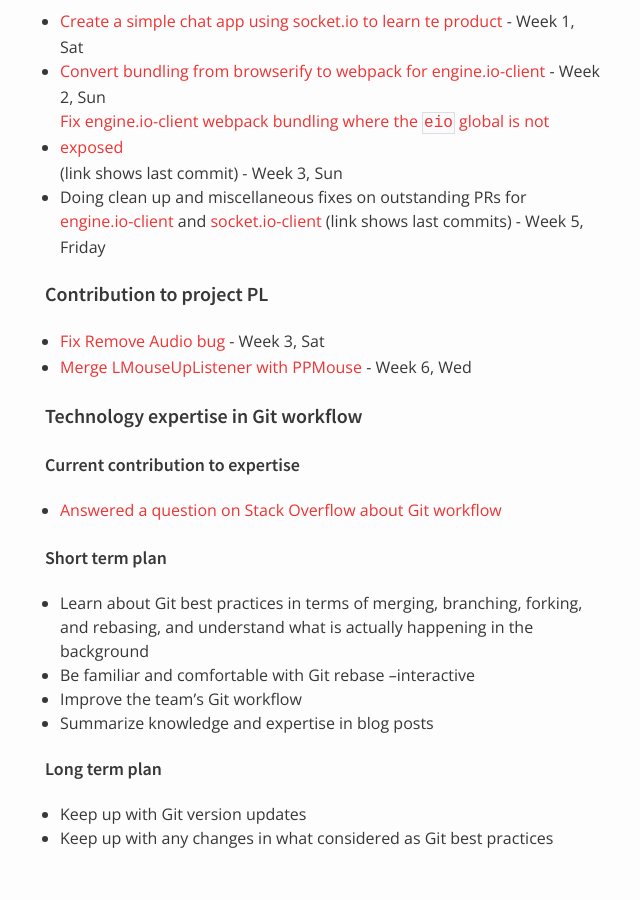
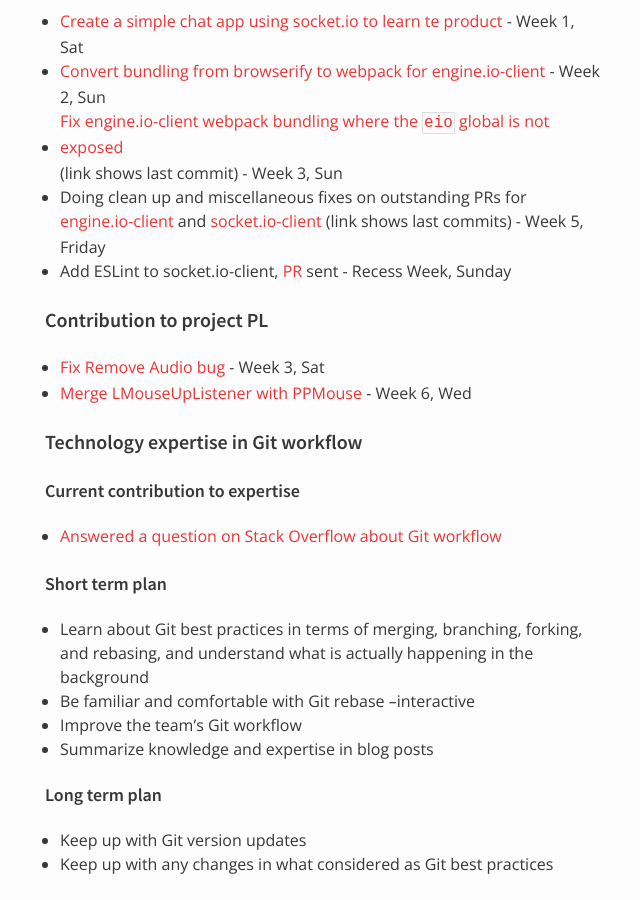
Before and after one commit to nus-oss/cs3281-AY1516S2-website, a Jekyll site: the page built from teams/socketio.md, in a window 1280 px wide and 900 px high, scrolled down 9720 px. Shown: the whole window, without its empty margins (325-965 px from the left). Built offline with Jekyll 4.4.1, drawn with Linux system fonts in a browser that asks for light colours.

Commit message:
Add @digawp contrib recess

```diff
--- a/teams/socketio.md
+++ b/teams/socketio.md
@@ -290,6 +290,7 @@
 * [Convert bundling from browserify to webpack for engine.io-client](https://github.com/nus-fboa2016-si/engine.io-client/tree/webpack) - Week 2, Sun
 * [Fix engine.io-client webpack bundling where the `eio` global is not exposed](https://github.com/socketio/engine.io-client/commit/f22f990f1514521ebc8e0180f4791f26fbf79950)(link shows last commit) - Week 3, Sun
 * Doing clean up and miscellaneous fixes on outstanding PRs for [engine.io-client](https://github.com/nus-fboa2016-si/engine.io-client/commit/db5e3168540b0516783598bd125f28c62313c809) and [socket.io-client](https://github.com/nus-fboa2016-si/socket.io-client/commit/c7deec13cb32dfd6042f3c2f730d31a715c28a55) (link shows last commits) - Week 5, Friday
+* Add ESLint to socket.io-client, [PR](https://github.com/socketio/socket.io-client/pull/951) sent - Recess Week, Sunday
 
 #### Contribution to project PL
 * [Fix Remove Audio bug](https://github.com/PowerPointLabs/PowerPointLabs/pull/915) - Week 3, Sat
```
